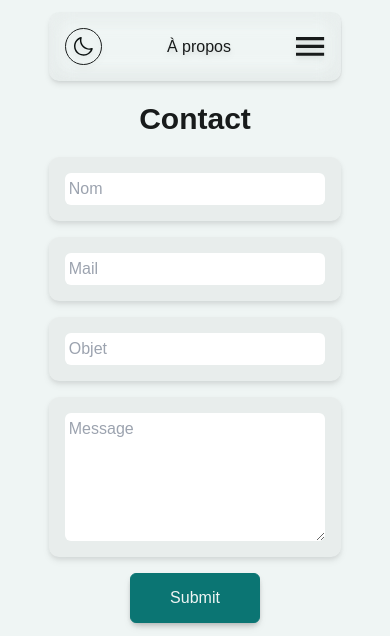
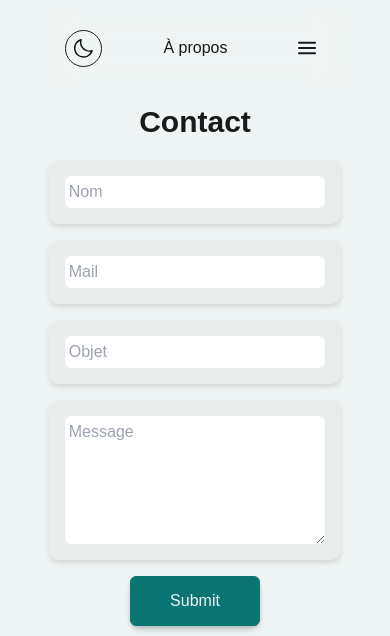
Before and after one commit to AntoineNEBOUT/PortfolioIndividuel, a plain HTML site: page pages/contact.html in a window 390 px wide. Shown: the top 636 px of the page. Drawn offline with nearby package versions, Linux system fonts and the light colour scheme.

Commit message:
Upd:index.html

```diff
--- a/pages/contact.html
+++ b/pages/contact.html
@@ -22,8 +22,8 @@
     <div class="max-lg:hidden md:w-443 md:h-443 bg-accent rounded-full fixed top-3 left-16 z-0"></div>
     <div class="md:w-281 md:h-281 lg:bg-secondary bg-accent rounded-full fixed bottom-4 md:left-20 z-0"></div> -->
 
-    <header class="flex justify-center sticky top-0 z-50">
-        <nav class="bg-opacity-50 backdrop-blur-md drop-shadow-md shadow-md dark:shadow-secondary p-4 rounded flex justify-between items-center mt-3 lg:gap-28 md:gap-20 max-md:w-3/4">
+    <header class="flex justify-center sticky top-0 w-full z-50">
+        <nav class="bg-opacity-50 backdrop-blur-md p-4 rounded flex justify-between items-center mt-3 lg:gap-28 md:gap-20 max-md:w-3/4">
             <!-- <button id="theme_toggle" type="button" class="text-text md:flex md:justify-between md:items-center rounded-full border border-text">
                 <span class="max-md:hidden md:p-1 md:pl-2 text-text">Assombrir</span>
                 <img src="../images\others\moon.svg" alt="icône de lune" class="p-2 md:p-1 md:pr-2 dark:p-0 dark:md:p-0 dark:md:pr-0 dark:hidden">
@@ -39,25 +39,33 @@
                 </div>
             </button>
             <ul class="md:flex max-md:hidden">
-                <li><a class="max-md:hidden max-md:m-0 m-2 text-text underline-offset-8 hover:border-b-2 border-accent active:border-solid p-1 rounded-full" href="../index.html#about_me">À propos</a></li>
-                <li><a class="max-md:hidden max-md:m-0 m-2 text-text underline-offset-8 hover:border-b-2 border-accent active:border-solid p-1 rounded-full" href="../index.html#skills">Compétences</a></li>
-                <li><a class="max-md:hidden max-md:m-0 m-2 text-text underline-offset-8 hover:border-b-2 border-accent active:border-solid p-1 rounded-full" href="../index.html#education_and_experience">Expériences</a></li>
-                <li><a class="max-md:hidden max-md:m-0 m-2 text-text underline-offset-8 hover:border-b-2 border-accent active:border-solid p-1 rounded-full" href="../index.html#projects">Projets</a></li>
+                <li><a class="max-md:hidden max-md:m-0 m-2 text-text hover:opacity-75" href="../index.html#about_me">À propos</a></li>
+                <li><a class="max-md:hidden max-md:m-0 m-2 text-text hover:opacity-75" href="../index.html#skills">Compétences</a></li>
+                <li><a class="max-md:hidden max-md:m-0 m-2 text-text hover:opacity-75" href="../index.html#education_and_experience">Expériences</a></li>
+                <li><a class="max-md:hidden max-md:m-0 m-2 text-text hover:opacity-75" href="../index.html#projects">Projets</a></li>
             </ul>
             <button type="button" class="text-text max-md:hidden active:bg-text active:text-background md:rounded md:p-1 md:border md:border-text md:px-2 md:hover:border-dashed">
                 Contacter
             </button>
-            <button type="button" class="text-text dark:text-background max-md:underline-offset-8 max-md:hover:underline decoration-secondary active:text-accent dark:active:text-accent md:hidden">
+            <!-- <button type="button" class="text-text dark:text-background max-md:underline-offset-8 max-md:hover:underline decoration-secondary active:text-accent dark:active:text-accent md:hidden">
+                À propos
+            </button> -->
+            <button type="button" onclick="window.location.href='..\\index.html';" class="text-text hover:opacity-75 active:text-accent md:hidden">
                 À propos
             </button>
-            <button type="button" class="md:hidden">
-                <img src="../images\others\menuLight.svg" alt="icône du menu">
-            </button>
+            <label class="md:hidden">
+                <div class="w-9 h-10 cursor-pointer flex flex-col items-center justify-center">
+                    <input class="hidden peer" type="checkbox"/>
+                    <div class="w-[50%] h-[2px] bg-text rounded-sm transition-all duration-300 origin-left translate-y-[0.45rem] peer-checked:rotate-[-45deg]"></div>
+                    <div class="w-[50%] h-[2px] bg-text rounded-md transition-all duration-300 origin-center peer-checked:hidden"></div>
+                    <div class="w-[50%] h-[2px] bg-text rounded-md transition-all duration-300 origin-left -translate-y-[0.45rem] peer-checked:rotate-[45deg]"></div>
+                </div>
+            </label>
         </nav>
     </header>
 
     <main>
-        <section id="contact">
+        <section id="contact" class="h-dvh">
             <div class=" flex justify-center items-center">
                 <h2 class="text-text text-center font-bold font-sans text-3xl my-5 z-40">
                     Contact
```
Also changed, not shown: index.html (+10 -10 lines), css/tailwind.css.
